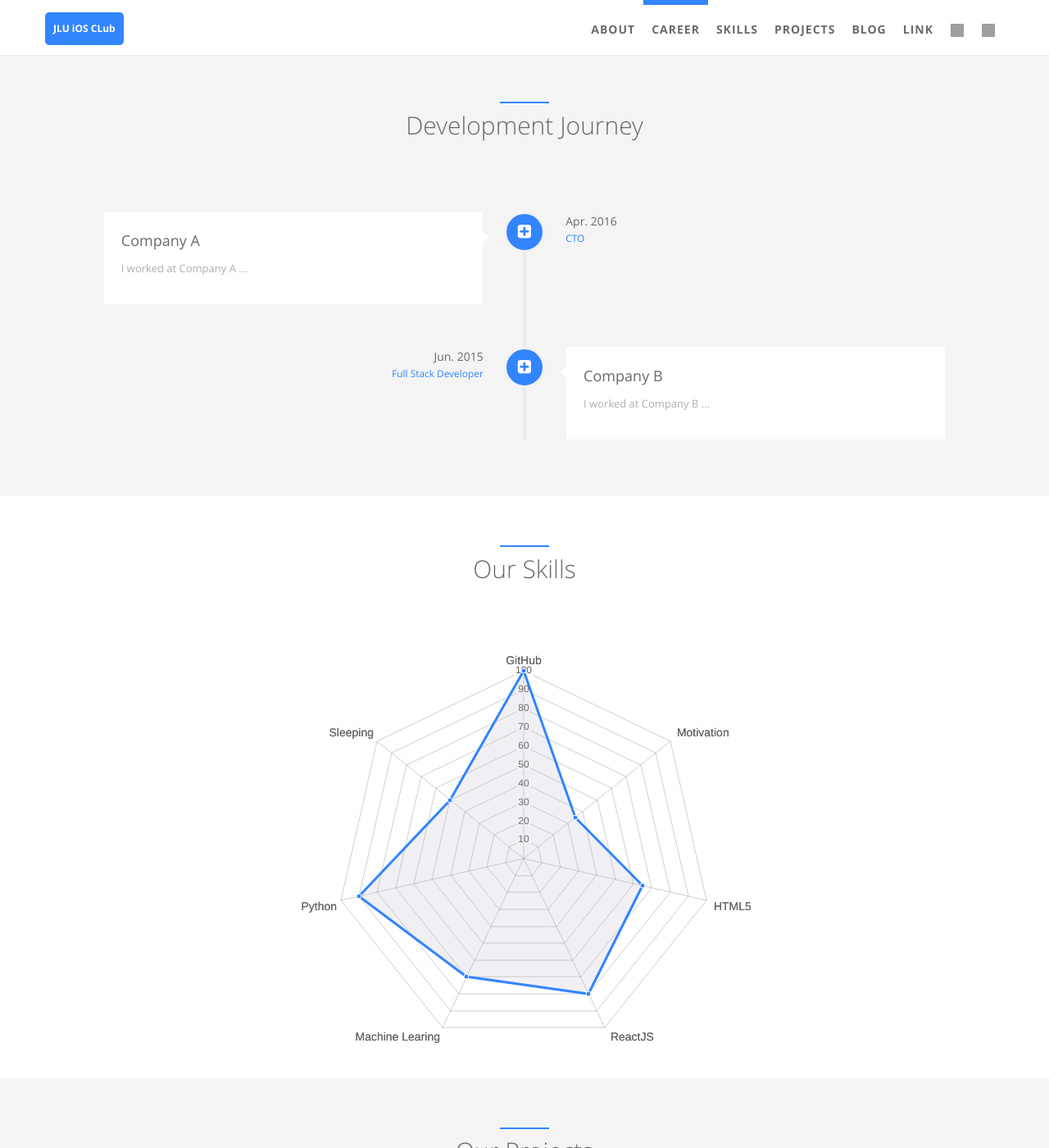
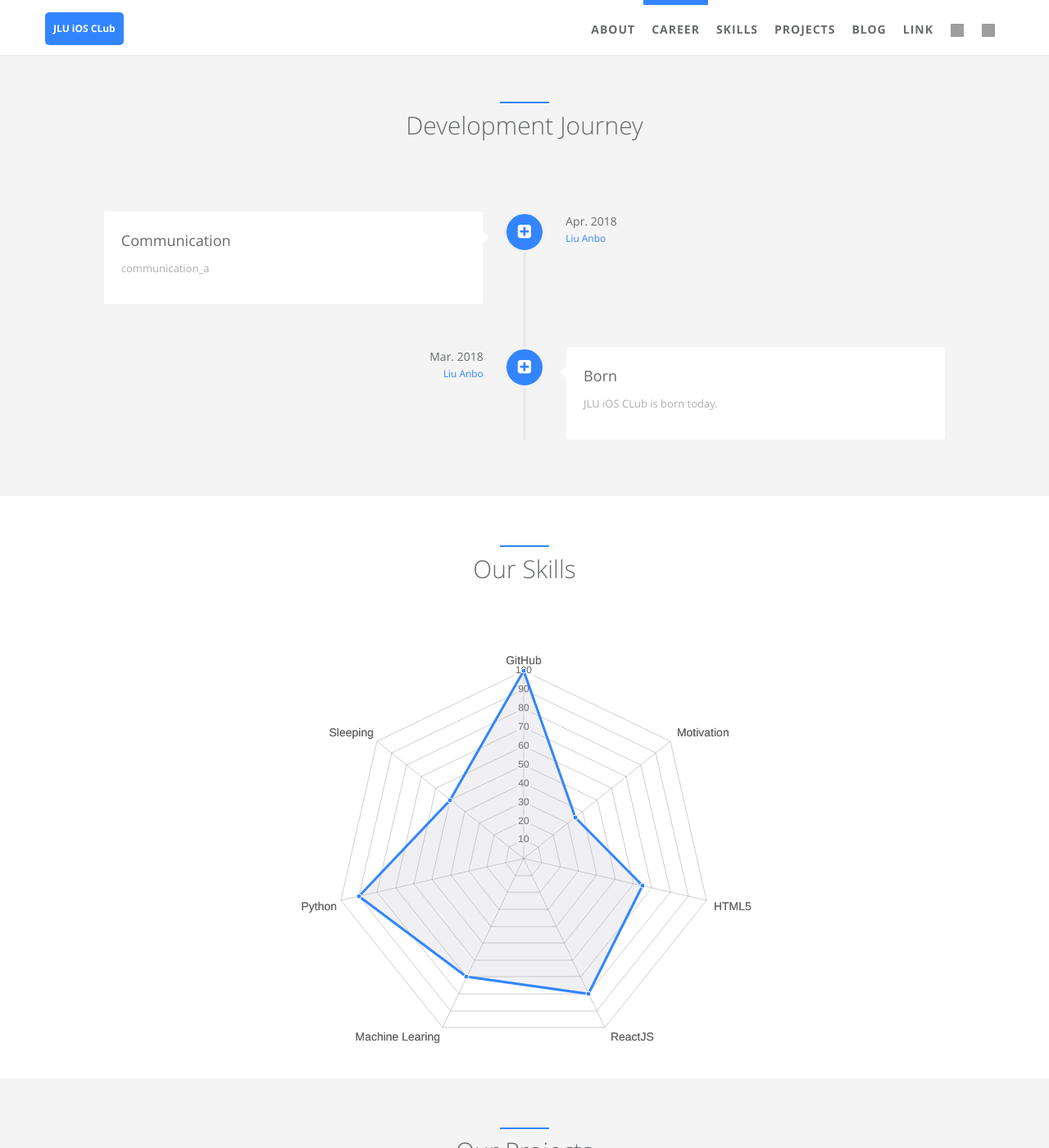
Before and after one commit to jlu-ios-club/jlu-ios-club.github.io, a Jekyll site: the page built from index.html, in a window 1280 px wide and 1400 px high, scrolled down 818 px. Shown: the whole window at 82% size. Built offline with Jekyll 4.4.1, drawn with Linux system fonts in a browser that asks for light colours; grey boxes are pictures that could not be loaded.

Commit message:
change some data

```diff
--- a/_data/index/careers.yml
+++ b/_data/index/careers.yml
@@ -1,29 +1,30 @@
 # careers section data
 # if you don't have language feature(language.yml is empty), ignore "i18n" items
+# 把job当作相关人员
 - name:
-    detail: Company A
-    i18n: company_a
+    detail: Communication
+    i18n: communication_a
   desc:
-    detail: I worked at Company A ...
-    i18n: company_a_desc
+    detail: communication_a
+    i18n: communication_a_desc
   date:
-    detail: Apr. 2016
-    i18n: company_a_date
+    detail: Apr. 2018
+    i18n: communication_a_date
   job:
-    detail: CTO
-    i18n: company_a_job
+    detail: Liu Anbo
+    i18n: communication_a_job
   icon: fa-plus-square
 
 - name:
-    detail: Company B
-    i18n: company_b
+    detail: Born
+    i18n: born
   desc:
-    detail: I worked at Company B ...
-    i18n: company_b_desc
+    detail: JLU iOS CLub is born today.
+    i18n: born_desc
   date:
-    detail: Jun. 2015
-    i18n: company_b_date
+    detail: Mar. 2018
+    i18n: born_date
   job:
-    detail: Full Stack Developer
-    i18n: company_b_job
+    detail: Liu Anbo
+    i18n: born_job
   icon: fa-plus-square
--- a/_data/index/projects.yml
+++ b/_data/index/projects.yml
@@ -8,8 +8,8 @@
   img: /static/assets/img/landing/jekyll.png
   desc: This project is my project. I use javescript to get repo's information all my repos have only one request.
 
-- name: Python
-  i18n: cpython
+- name: JLU Life
+  i18n: cjlulife
   gh_user: python
   repo: cpython
   img: /static/assets/img/landing/python.png
--- a/static/locales/en.json
+++ b/static/locales/en.json
@@ -26,22 +26,14 @@
   },
   "career":{
     "my_career": "Development Journey",
-    "nextcode": "Nextcode",
-    "nextcode_des": "Now I am in Nextcode and develop website with Python code for genetic analysis.",
-    "nextcode_date": "Apr. 2016",
-    "nextcode_job": "Python Developer",
-    "netease": "Netease Game",
-    "netease_des": "In Netease game, I learned game service system and use Python code for ops.",
-    "netease_date": "Jun. 2015",
-    "netease_job": "Dev Ops",
-    "ucloud": "Ucloud",
-    "ucloud_des": "In ucloud, I started to deal with servers and Linux system and use shell scripts to manage massive server.",
-    "ucloud_date": "Sep. 2013",
-    "ucloud_job": "Dev Ops",
-    "college": "Graduation",
-    "college_des": "At July 2013,I graduated from college and started my IT technology tour.",
-    "college_date": "Jul. 2013",
-    "college_job": "Student"
+    "communication_a": "Communication",
+    "communication_a_des": "communication_a",
+    "communication_a_date": "Apr. 2018",
+    "communication_a_job": "Liu Anbo",
+    "born": "Born",
+    "born_des": "JLU iOS CLub is born today.",
+    "born_date": "Mar. 2018",
+    "born_job": "Liu Anbo"
   },
   "blog":{
     "my_blog": "Our Blog"
```
Also changed, not shown: static/locales/zh.json (+8 -16 lines).
